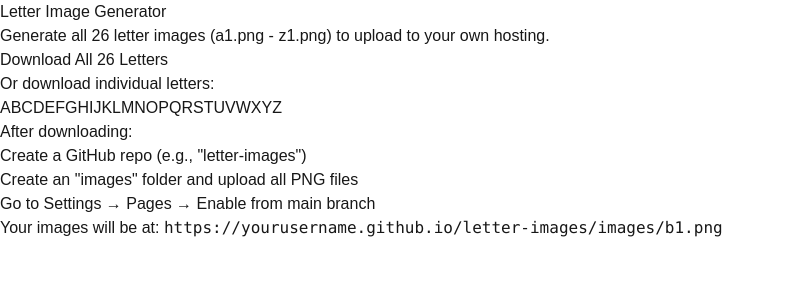
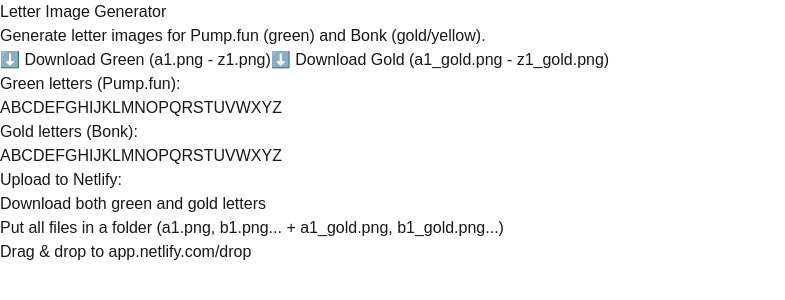
Before and after one commit to wham346123/tracker, a Next.js app in the folder nextjs-site/: page /generate-letters in a window 1280 px wide. Shown: the top 300 px of the page, without its empty margins (0-785 px from the left). Built offline with nearby package versions, Linux system fonts and the light colour scheme.

Commit message:
Add gold letter images for Bonk platform

```diff
--- a/nextjs-site/src/app/generate-letters/page.tsx
+++ b/nextjs-site/src/app/generate-letters/page.tsx
@@ -5,16 +5,18 @@
 export default function GenerateLettersPage() {
   const [generating, setGenerating] = useState(false);
   const [generated, setGenerated] = useState<string[]>([]);
+  const [generatingGold, setGeneratingGold] = useState(false);
+  const [generatedGold, setGeneratedGold] = useState<string[]>([]);
 
-  const generateLetter = (letter: string): Promise<string> => {
+  const generateLetter = (letter: string, color: 'green' | 'gold'): Promise<string> => {
     return new Promise((resolve) => {
       const canvas = document.createElement('canvas');
       canvas.width = 1000;
       canvas.height = 1000;
       const ctx = canvas.getContext('2d')!;
 
-      // Green background
-      ctx.fillStyle = '#22C55E';
+      // Background color based on type
+      ctx.fillStyle = color === 'green' ? '#22C55E' : '#D4A034';
       ctx.fillRect(0, 0, canvas.width, canvas.height);
 
       // Configure text
@@ -40,51 +42,74 @@
     link.click();
   };
 
-  const generateAll = async () => {
+  const generateAllGreen = async () => {
     setGenerating(true);
     setGenerated([]);
 
     const letters = 'abcdefghijklmnopqrstuvwxyz'.split('');
 
     for (const letter of letters) {
-      const dataUrl = await generateLetter(letter);
+      const dataUrl = await generateLetter(letter, 'green');
       downloadImage(dataUrl, `${letter}1.png`);
       setGenerated(prev => [...prev, letter]);
-      // Small delay to not overwhelm browser
       await new Promise(r => setTimeout(r, 200));
     }
 
     setGenerating(false);
   };
 
-  const generateSingle = async (letter: string) => {
-    const dataUrl = await generateLetter(letter);
-    downloadImage(dataUrl, `${letter}1.png`);
+  const generateAllGold = async () => {
+    setGeneratingGold(true);
+    setGeneratedGold([]);
+
+    const letters = 'abcdefghijklmnopqrstuvwxyz'.split('');
+
+    for (const letter of letters) {
+      const dataUrl = await generateLetter(letter, 'gold');
+      downloadImage(dataUrl, `${letter}1_gold.png`);
+      setGeneratedGold(prev => [...prev, letter]);
+      await new Promise(r => setTimeout(r, 200));
+    }
+
+    setGeneratingGold(false);
+  };
+
+  const generateSingle = async (letter: string, color: 'green' | 'gold') => {
+    const dataUrl = await generateLetter(letter, color);
+    const suffix = color === 'gold' ? '_gold' : '';
+    downloadImage(dataUrl, `${letter}1${suffix}.png`);
   };
 
   return (
     <div className="min-h-screen bg-gray-900 text-white p-8">
       <h1 className="text-3xl font-bold mb-6">Letter Image Generator</h1>
       <p className="text-gray-400 mb-8">
-        Generate all 26 letter images (a1.png - z1.png) to upload to your own hosting.
+        Generate letter images for Pump.fun (green) and Bonk (gold/yellow).
       </p>
 
       <div className="flex gap-4 mb-8">
         <button
-          onClick={generateAll}
-          disabled={generating}
+          onClick={generateAllGreen}
+          disabled={generating || generatingGold}
           className="px-6 py-3 bg-green-600 hover:bg-green-700 disabled:bg-gray-600 rounded-lg font-bold"
         >
-          {generating ? `Generating... (${generated.length}/26)` : 'Download All 26 Letters'}
+          {generating ? `Generating... (${generated.length}/26)` : '⬇️ Download Green (a1.png - z1.png)'}
+        </button>
+        <button
+          onClick={generateAllGold}
+          disabled={generating || generatingGold}
+          className="px-6 py-3 bg-yellow-600 hover:bg-yellow-700 disabled:bg-gray-600 rounded-lg font-bold"
+        >
+          {generatingGold ? `Generating... (${generatedGold.length}/26)` : '⬇️ Download Gold (a1_gold.png - z1_gold.png)'}
         </button>
       </div>
 
-      <h2 className="text-xl font-bold mb-4">Or download individual letters:</h2>
-      <div className="grid grid-cols-13 gap-2">
+      <h2 className="text-xl font-bold mb-4">Green letters (Pump.fun):</h2>
+      <div className="grid grid-cols-13 gap-2 mb-8">
         {'abcdefghijklmnopqrstuvwxyz'.split('').map(letter => (
           <button
             key={letter}
-            onClick={() => generateSingle(letter)}
+            onClick={() => generateSingle(letter, 'green')}
             className="w-12 h-12 bg-green-600 hover:bg-green-700 rounded-lg font-bold text-xl"
           >
             {letter.toUpperCase()}
@@ -92,13 +117,25 @@
         ))}
       </div>
 
+      <h2 className="text-xl font-bold mb-4">Gold letters (Bonk):</h2>
+      <div className="grid grid-cols-13 gap-2 mb-8">
+        {'abcdefghijklmnopqrstuvwxyz'.split('').map(letter => (
+          <button
+            key={`gold-${letter}`}
+            onClick={() => generateSingle(letter, 'gold')}
+            className="w-12 h-12 bg-yellow-600 hover:bg-yellow-700 rounded-lg font-bold text-xl"
+          >
+            {letter.toUpperCase()}
+          </button>
+        ))}
+      </div>
+
       <div className="mt-8 p-4 bg-gray-800 rounded-lg">
-        <h3 className="font-bold mb-2">After downloading:</h3>
+        <h3 className="font-bold mb-2">Upload to Netlify:</h3>
         <ol className="list-decimal list-inside text-gray-300 space-y-1">
-          <li>Create a GitHub repo (e.g., "letter-images")</li>
-          <li>Create an "images" folder and upload all PNG files</li>
-          <li>Go to Settings → Pages → Enable from main branch</li>
-          <li>Your images will be at: <code className="bg-gray-700 px-2 py-1 rounded">https://yourusername.github.io/letter-images/images/b1.png</code></li>
+          <li>Download both green and gold letters</li>
+          <li>Put all files in a folder (a1.png, b1.png... + a1_gold.png, b1_gold.png...)</li>
+          <li>Drag & drop to <a href="https://app.netlify.com/drop" className="text-blue-400 underline" target="_blank">app.netlify.com/drop</a></li>
         </ol>
       </div>
     </div>
--- a/nextjs-site/src/utils/imageGenerator.ts
+++ b/nextjs-site/src/utils/imageGenerator.ts
@@ -160,9 +160,11 @@
   // Get the first letter
   const char = (letter.toUpperCase()[0] || 'A').toLowerCase();
 
-  // Netlify hosted images (green background) - files are at root level
+  // Netlify hosted images - files are at root level
+  // Green for Pump.fun, Gold for Bonk/others
   const baseUrl = 'https://incredible-platypus-eab90a.netlify.app';
-  const imageUrl = `${baseUrl}/${char}1.png`;
+  const suffix = isPump ? '' : '_gold';
+  const imageUrl = `${baseUrl}/${char}1${suffix}.png`;
 
   return imageUrl;
 }
```
